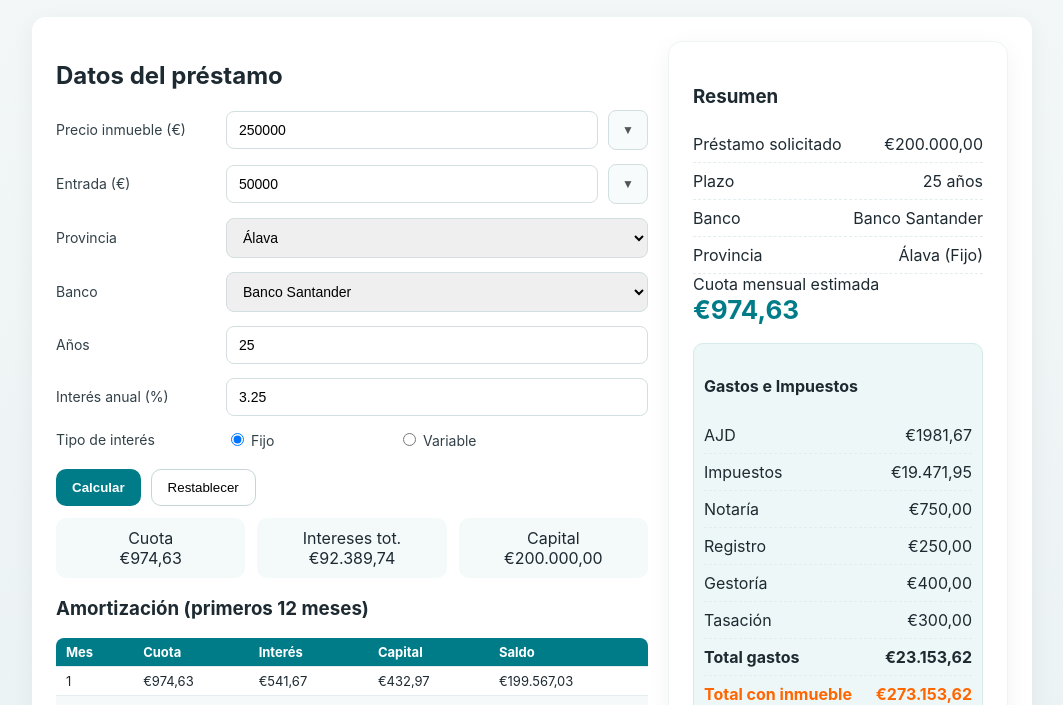
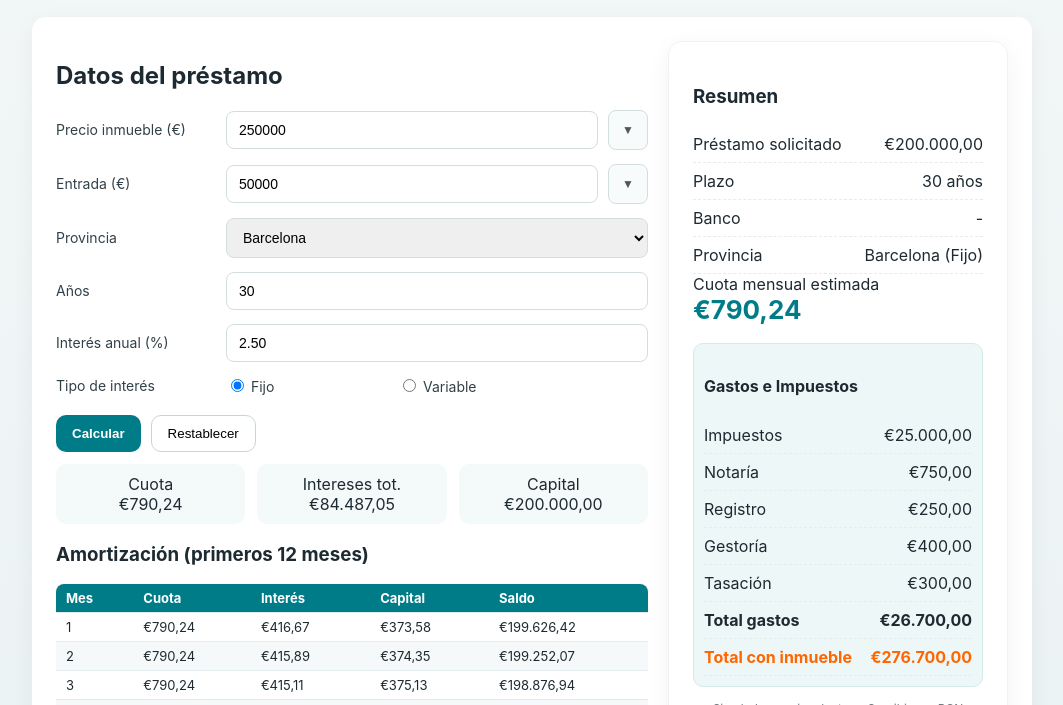
Before and after one commit to josmar-jimenez/servibienes, a plain HTML site: page index.html in a window 1280 px wide. Shown: the part 95-800 px from the top of the page, without its empty margins (108-1171 px from the left). Drawn offline with Linux system fonts and the light colour scheme.

Commit message:
HTML changes

```diff
--- a/index.html
+++ b/index.html
@@ -48,18 +48,13 @@
         </div>
 
         <div class="form-row">
-          <label for="bank">Banco</label>
-          <select id="bank"></select>
-        </div>
-
-        <div class="form-row">
           <label for="years">Años</label>
-          <input id="years" type="number" min="1" max="40" value="25" />
+          <input id="years" type="number" min="1" max="40" value="30" />
         </div>
 
         <div class="form-row">
           <label for="rate">Interés anual (%)</label>
-          <input id="rate" type="number" min="0" step="0.01" value="3.25" />
+          <input id="rate" type="number" min="0" step="0.01" value="2.50" />
         </div>
 
         <div class="form-row">
@@ -97,7 +92,6 @@
 
         <div class="summary-section">
           <h4>Gastos e Impuestos</h4>
-          <div class="row"><div>AJD</div><div id="res-ajd">€0</div></div>
           <div class="row"><div>Impuestos</div><div id="res-impuestos">€0</div></div>
           <div class="row"><div>Notaría</div><div id="res-notaria">€0</div></div>
           <div class="row"><div>Registro</div><div id="res-registro">€0</div></div>
--- a/script.js
+++ b/script.js
@@ -1,5 +1,4 @@
-const PROVINCIAS = ["Álava","Albacete","Alicante","Almería","Asturias","Ávila","Badajoz","Barcelona","Burgos","Cáceres","Cádiz","Cantabria","Castellón","Ciudad Real","Córdoba","Cuenca","Girona","Granada","Guadalajara","Guipúzcoa","Huelva","Huesca","Islas Baleares","Jaén","La Coruña","La Rioja","Las Palmas","León","Lérida","Lugo","Madrid","Málaga","Murcia","Navarra","Orense","Palencia","Pontevedra","Salamanca","Santa Cruz de Tenerife","Segovia","Sevilla","Soria","Tarragona","Teruel","Toledo","Valencia","Valladolid","Vizcaya","Zamora","Zaragoza","Ceuta","Melilla"];
-const BANCOS = ['Banco Santander','BBVA','CaixaBank','Banco Sabadell','Bankinter','ING España','Abanca','Kutxabank','Unicaja Banco','Caixa Popular','Ibercaja','Cajamar'];
+const PROVINCIAS = ["Barcelona","Girona","Lérida","Tarragona"];
 
 const fmt = n => n.toLocaleString('es-ES',{minimumFractionDigits:2,maximumFractionDigits:2});
 
@@ -9,12 +8,6 @@ PROVINCIAS.forEach(p => {
   const o = document.createElement('option');
   o.textContent = p;
   selProv.appendChild(o);
-});
-const selBank = document.getElementById('bank');
-BANCOS.forEach(b => {
-  const o = document.createElement('option');
-  o.textContent = b;
-  selBank.appendChild(o);
 });
 
 // selects rápidos
@@ -68,16 +61,14 @@ function getTipo(){
 }
 
 function calcularGastosYImpuestos(precio,prestamo){
-  const randomPorcentaje=(min,max)=>Math.random()*(max-min)+min;
-  const ajd = prestamo * (randomPorcentaje(0.5,1.5)/100);
-  const impuesto = precio * (randomPorcentaje(5,10)/100);
+  const impuesto = precio * 0.1;
   const notaria = precio * 0.003;
   const registro = precio * 0.001;
   const gestoria = 400;
   const tasacion = 300;
-  const totalGastos = ajd + impuesto + notaria + registro + gestoria + tasacion;
+  const totalGastos = impuesto + notaria + registro + gestoria + tasacion;
   const total = precio + totalGastos;
-  return {ajd,impuesto,notaria,registro,gestoria,tasacion,totalGastos,total};
+  return {impuesto,notaria,registro,gestoria,tasacion,totalGastos,total};
 }
 
 function update(){
@@ -85,7 +76,6 @@ function update(){
   const down=parseFloat(document.getElementById('entrance').value)||0;
   const years=parseInt(document.getElementById('years').value)||1;
   const rate=parseFloat(document.getElementById('rate').value)||0;
-  const bank=document.getElementById('bank').value;
   const province=document.getElementById('province').value;
   const tipo=getTipo();
 
@@ -97,7 +87,6 @@ function update(){
 
   document.getElementById('res-prestamo').textContent='€'+fmt(prestamo);
   document.getElementById('res-plazo').textContent=years+' años';
-  document.getElementById('res-banco').textContent=bank;
   document.getElementById('res-provincia').textContent=province+(tipo==='fixed'?' (Fijo)':' (Variable)');
   document.getElementById('res-cuota').textContent='€'+fmt(cuota);
 
@@ -106,7 +95,6 @@ function update(){
   document.getElementById('kpi-capital').textContent='€'+fmt(prestamo);
 
   const g = calcularGastosYImpuestos(price,prestamo);
-  document.getElementById('res-ajd').textContent='€'+fmt(g.ajd);
   document.getElementById('res-impuestos').textContent='€'+fmt(g.impuesto);
   document.getElementById('res-notaria').textContent='€'+fmt(g.notaria);
   document.getElementById('res-registro').textContent='€'+fmt(g.registro);
@@ -157,8 +145,8 @@ document.getElementById('calc').addEventListener('click',update);
 document.getElementById('reset').addEventListener('click',()=>{
   document.getElementById('priceProperty').value=250000;
   document.getElementById('entrance').value=50000;
-  document.getElementById('years').value=25;
-  document.getElementById('rate').value=3.25;
+  document.getElementById('years').value=30;
+  document.getElementById('rate').value=2.50;
   update();
 });
 
```
